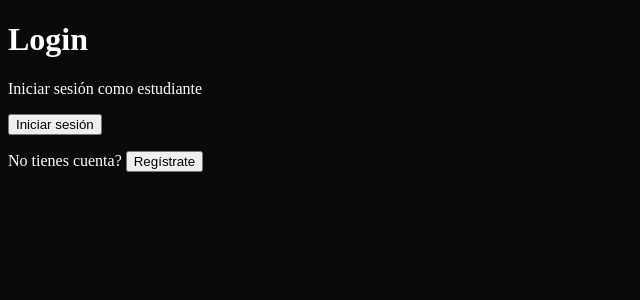
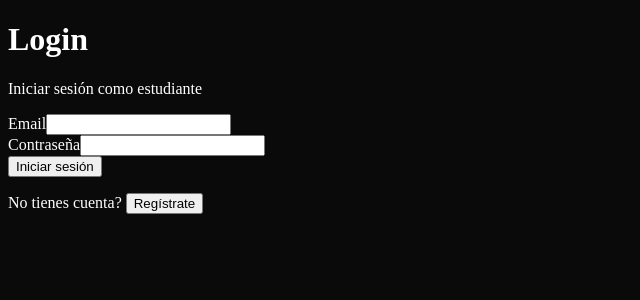
Before and after one commit to MaximoHumittas/SistemaDeReservasDeEspacio, a React (Vite) app in the folder reservasEspaciosFrontend/: page / in a window 1280 px wide. Both pictures are taken after a click on the button "Ingresar como Estudiante". Shown: the top 300 px of the page, without its empty margins (0-640 px from the left). Built offline with nearby package versions, Linux system fonts and the light colour scheme; no server answers.

Commit message:
login funcionando

```diff
--- a/reservasEspaciosFrontend/src/screens/login.jsx
+++ b/reservasEspaciosFrontend/src/screens/login.jsx
@@ -1,22 +1,83 @@
-import { useContext } from 'react';
+import { useContext, useState } from 'react';
 import { useNavigate } from 'react-router-dom';
 import { UserContext } from '../userContext';
 
 function Login() {
-  const { user } = useContext(UserContext);
+  const { user,updateUser } = useContext(UserContext);
   const navigate = useNavigate();
+
+  const [formData, setFormData] = useState({ email: '', password: '' });
 
   console.log("login, User context, tipo de usuario", user.tipoUsuario)
 
 
   console.log(user.tipoUsuario)
-  const handleLogin = async () => {
-    if (user) {
+
+
+
+  const handleLogin = async (e) => {
+
+
+    e.preventDefault();
+
+    console.log("Datos enviandos al login", {
+
+      email: formData.email,
+      password: formData.password
+    })
+
+
+    try {
+
+      const response = await fetch("http://localhost:3000/login", {
+
+        method: 'POST',
+        headers: {
+          'Content-Type': 'application/json',
+        },
+        body: JSON.stringify({
+          email: formData.email,
+          password: formData.password,
+          tipoUsuario: user.tipoUsuario
+        })
+
+      })
+
+      const result = await response.json()
+
+      console.log("Respuesta del backend", result)
+
+      if (response.ok) {
+        console.log("Login exitoso")
+        updateUser({ tipoUsuario: user.tipoUsuario });
+        navigate('/home')
+
+      }
+
+
+
+    } catch (error) {
+      console.log("Error", error)
+    }
+  };
+
+
+
+
+
+
+
+
+    /* if (user) {
       navigate('/home');
     } else {
       alert('Por favor selecciona un tipo de usuario.');
     }
-  };
+
+    */
+
+
+
 
 
   const handleRegister = () => {
@@ -27,6 +88,10 @@ function Login() {
     }
   };
 
+  const handleChange = (e) => {
+    const { name, value } = e.target;
+    setFormData({ ...formData, [name]: value });
+  };
 
 
   return (
@@ -35,7 +100,36 @@ function Login() {
       {user ? (
         <div>
           <p>Iniciar sesión como {user.tipoUsuario}</p>
-          <button onClick={handleLogin}>Iniciar sesión</button>
+          <form onSubmit={handleLogin}>
+
+
+            <div>
+              <label htmlFor='email'>Email</label>
+              <input
+                type="email"
+                name='email'
+                value={formData.email}
+                onChange={handleChange}
+                />
+
+            </div>
+            <div>
+              <label htmlFor="password">Contraseña</label>
+              <input
+                type="password"
+                name='password'
+                value={formData.password}
+
+                onChange={handleChange} />
+
+            </div>
+
+
+            <button type='submit'>Iniciar sesión</button>
+
+          </form>
+
+
           <p>No tienes cuenta? <button onClick={handleRegister}>Regístrate</button></p>
         </div>
       ) : (
--- a/reservasEspaciosFrontend/src/screens/registro.jsx
+++ b/reservasEspaciosFrontend/src/screens/registro.jsx
@@ -74,6 +74,7 @@ function Registro() {
         <div className="registro-container">
             <h1>Registro de {user.tipoUsuario}</h1>
             {error && <p style={{ color: 'red' }}>{error}</p>}
+
             <form onSubmit={handleSubmit} className="registro-form">
                 <div className="form-group">
                     <label htmlFor="email">Email:</label>
```
Also changed, not shown: reservasEspaciosFrontend/src/components/FormularyCard.jsx (added, +32 -0 lines), reservasEspaciosFrontend/src/screens/FormularyPage.jsx (+16 -0 lines), 1 other file (tests, documents, lock files or other folders).
